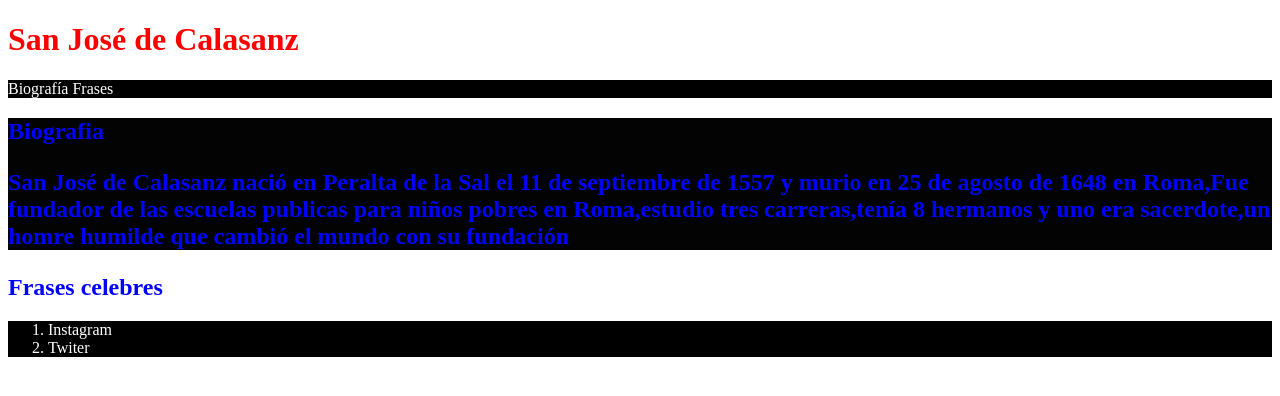
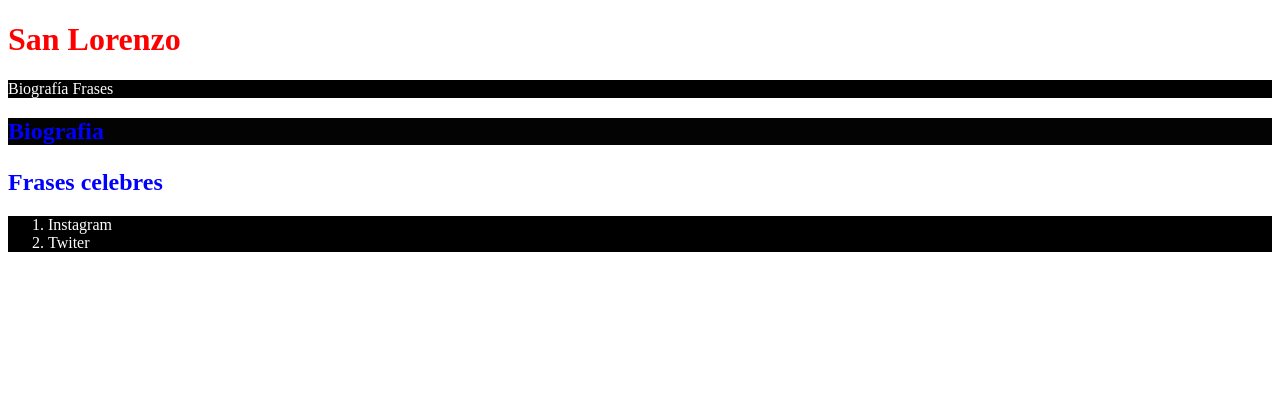
Before and after one commit to Bian200171/Inform-tica, a plain HTML site: page practica MG y BF/calasanz.html in a window 1280 px wide. Drawn offline with Linux system fonts and the light colour scheme.

Commit message:
Update calasanz.html

```diff
--- a/practica MG y BF/calasanz.html
+++ b/practica MG y BF/calasanz.html
@@ -9,7 +9,7 @@
 </head>
 <body>
 <header>
-    <h1>San José de Calasanz</h1>
+    <h1>San Lorenzo</h1>
 </header>
   <nav class="oscuro">
     <a>Biografía</a>
@@ -18,7 +18,7 @@
 <main>
    <section ID="biografia">
     <h2>Biografia</h>
-        <p>San José de Calasanz nació en Peralta de la Sal el 11 de septiembre de 1557 y murio en 25 de agosto de 1648 en Roma,Fue fundador de las escuelas publicas para niños pobres en Roma,estudio tres carreras,tenía 8 hermanos y uno era sacerdote,un homre humilde que cambió el mundo con su fundación</p></h2>
+        <p></p></h2>
     </section>
    <section>
     <h2>Frases celebres</h2>
@@ -32,4 +32,5 @@
 </ol>
 </footer>
 </body>
+
 </html>
```
